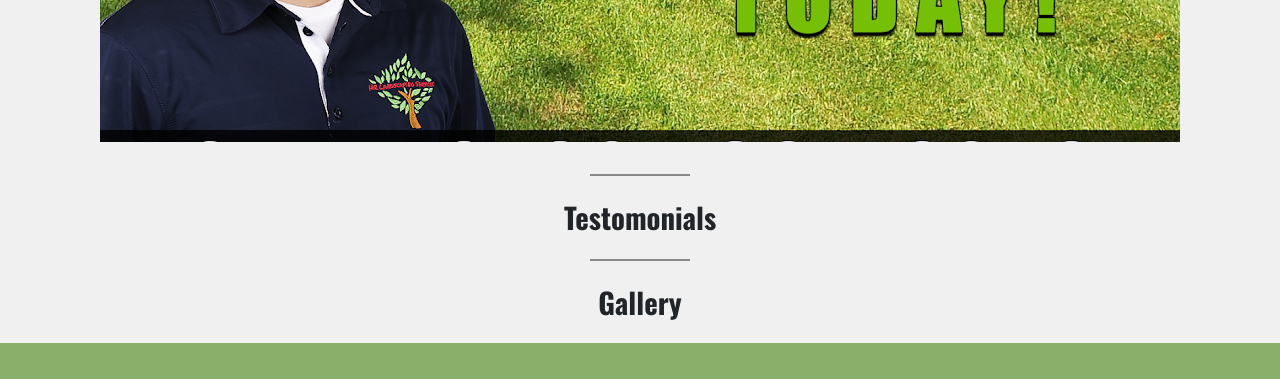
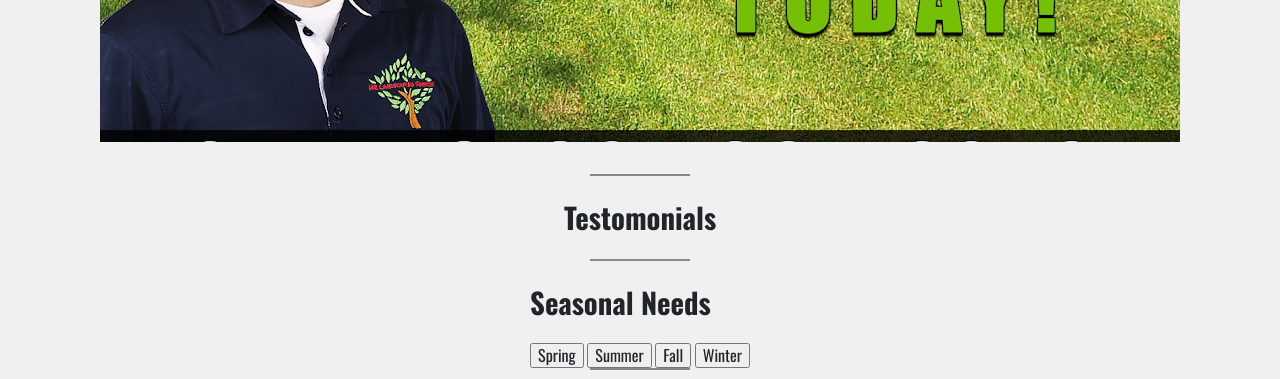
Before and after one commit to azpdev/hrlandscaping, a website built with Vite: page index.html in a window 1280 px wide. Shown: the part 683-1062 px from the top of the page. Built offline with nearby package versions, Linux system fonts and the light colour scheme.

Commit message:
Fixing js import.

```diff
--- a/index.html
+++ b/index.html
@@ -23,7 +23,7 @@
     <!-- Scripts and Styles -->
     <link rel="stylesheet" href="css/global.css" />
     <link rel="stylesheet" href="styles.css" />
-    <script src="index.js"></script>
+    <script type="module" src="index.js"></script>
   </head>
   <body>
     <!-- <header>
@@ -61,6 +61,16 @@
       <div class="short-spacer"></div>
       <section id="testomonials">
         <h2>Testomonials</h2>
+      </section>
+      <div class="short-spacer"></div>
+      <section id="seasonal">
+        <h2>Seasonal Needs</h2>
+        <div id="seasonal-buttons">
+          <button>Spring</button>
+          <button>Summer</button>
+          <button>Fall</button>
+          <button>Winter</button>
+        </div>
       </section>
       <div class="short-spacer"></div>
       <section id="gallery">
```
